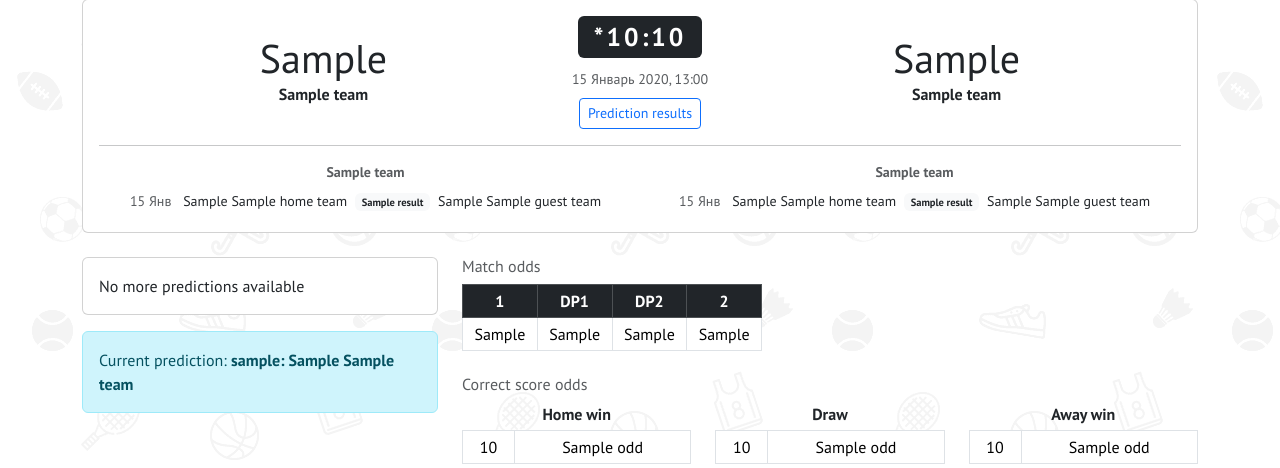
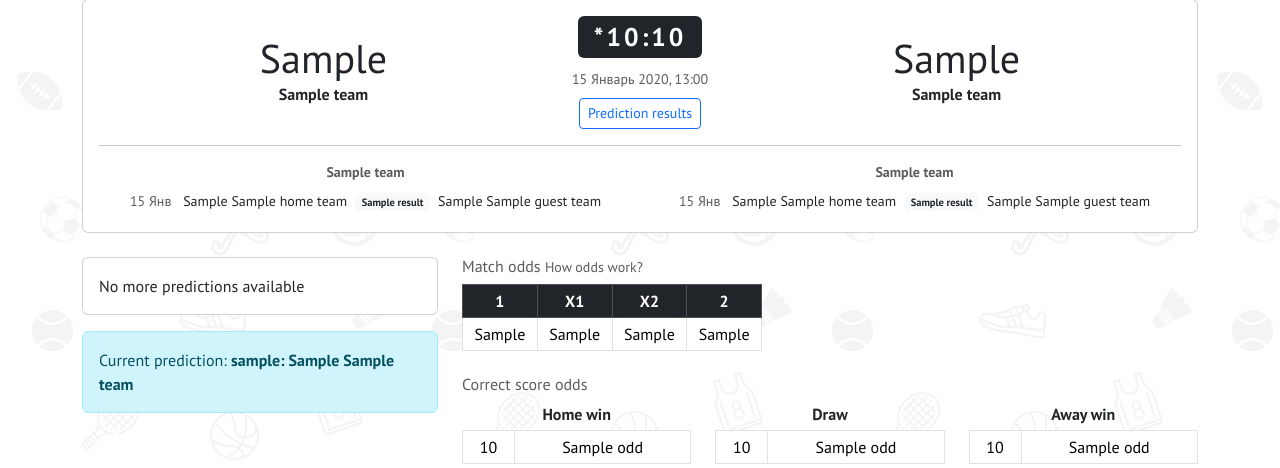
Before and after one commit to uncletoxa/nostradamus, a Django app: template predictions/templates/details.html in a window 1280 px wide. Shown: the part 123-591 px from the top of the page. Run offline with Django 3.2, Linux system fonts and the light colour scheme; tables that the repository leaves empty hold one stand-in row (values such as "Sample post"); the template is opened without the code that fills it: values that come from a table or form of the project are taken from there, most other values are stand-ins (such as "Sample title", 1, 10 or a date in 2020); some libraries are stand-ins or nearby versions.

Commit message:
Replace DP1/DP2 with X1/X2 labels; add how-odds-work link on predictions page

```diff
--- a/predictions/templates/details.html
+++ b/predictions/templates/details.html
@@ -97,14 +97,14 @@
       <!-- Right: odds -->
       {% if coef %}
       <div class="col-md-8">
-        <h6 class="text-muted mb-2">{% trans "Match odds" %}</h6>
+        <h6 class="text-muted mb-2">{% trans "Match odds" %} <a href="{% url 'how_odds_work' %}" class="small text-muted">{% trans "How odds work?" %}</a></h6>
         <table class="table table-sm table-bordered text-center mb-4 odds-table">
           <thead class="table-dark">
             <tr>
               <th>1</th>
               {% if not match.is_playoff %}<th>X</th>{% endif %}
-              {% if match.is_playoff %}<th>DP1</th>{% endif %}
-              {% if match.is_playoff %}<th>DP2</th>{% endif %}
+              {% if match.is_playoff %}<th title="Draw → home team advances (penalties)">X1</th>{% endif %}
+              {% if match.is_playoff %}<th title="Draw → away team advances (penalties)">X2</th>{% endif %}
               <th>2</th>
             </tr>
           </thead>
--- a/templates/how_odds_work.html
+++ b/templates/how_odds_work.html
@@ -42,8 +42,8 @@
     <ul>
       <li><strong>Победа хозяев в основное/дополнительное время</strong> — хозяева забили больше по итогам 90 или 120 минут → коэффициент «П1»</li>
       <li><strong>Победа гостей в основное/дополнительное время</strong> — гости забили больше по итогам 90 или 120 минут → коэффициент «П2»</li>
-      <li><strong>Ничья — выход хозяев по пенальти</strong> — счёт после 90/120 минут равный, хозяева побеждают в серии пенальти → коэффициент «DP1»</li>
-      <li><strong>Ничья — выход гостей по пенальти</strong> — счёт после 90/120 минут равный, гости побеждают в серии пенальти → коэффициент «DP2»</li>
+      <li><strong>Ничья — выход хозяев по пенальти</strong> — счёт после 90/120 минут равный, хозяева побеждают в серии пенальти → коэффициент «X1»</li>
+      <li><strong>Ничья — выход гостей по пенальти</strong> — счёт после 90/120 минут равный, гости побеждают в серии пенальти → коэффициент «X2»</li>
     </ul>
     <p>При предсказании ничьей в плей-офф необходимо дополнительно указать, кто выйдет по пенальти. Ничья с выходом хозяев и ничья с выходом гостей — это разные исходы.</p>
     <p class="text-muted mb-0">Если исход не угадан — 0 очков за исход.</p>
```
